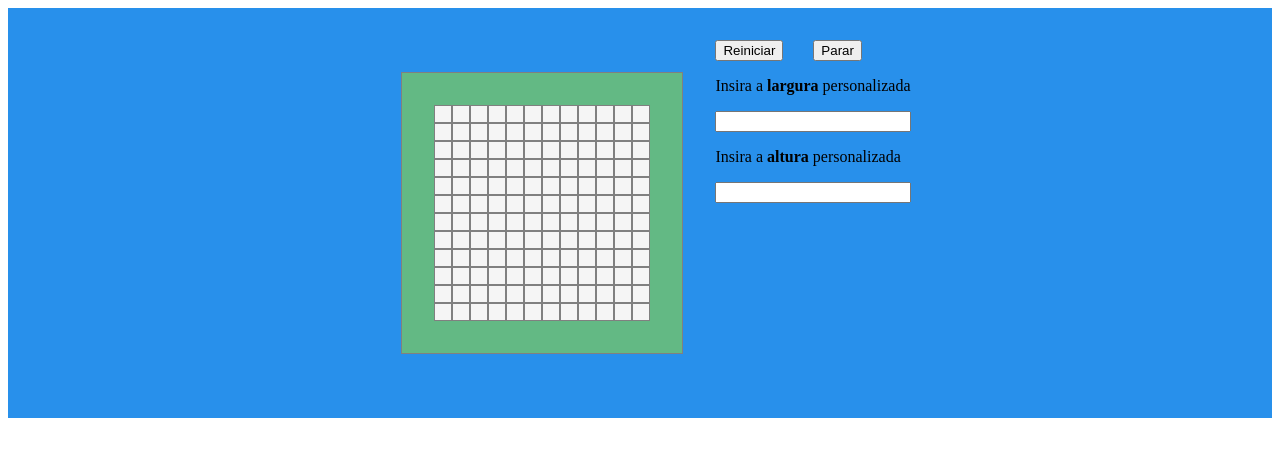
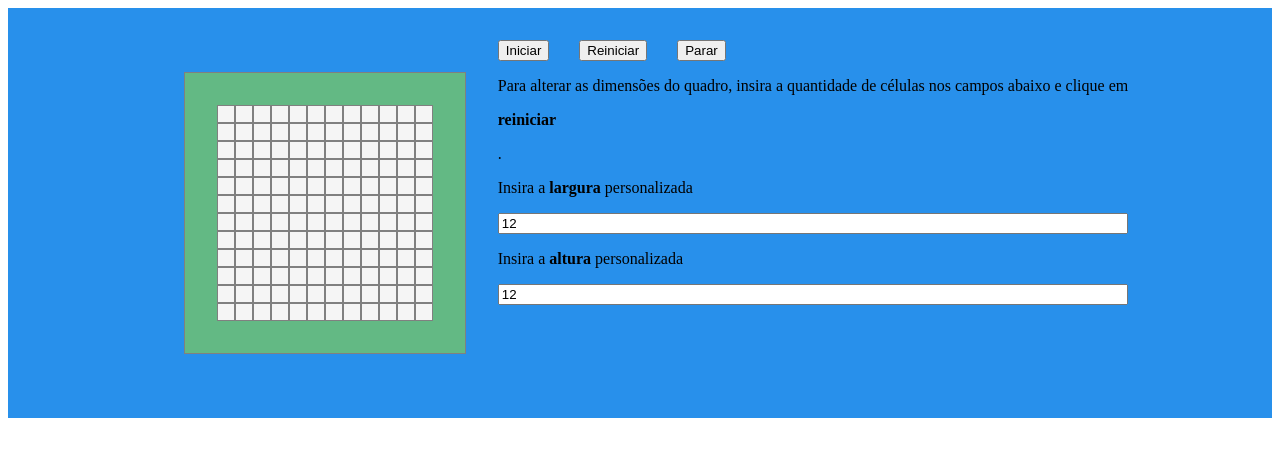
Before and after one commit to mhenrique94/game_of_life, a Vue app: page / in a window 1280 px wide. Shown: the top 456 px of the page. Built offline with nearby package versions, Linux system fonts and the light colour scheme.

Commit message:
Adiciona lógica de vizinhos

```diff
--- a/src/components/CanvasBase.vue
+++ b/src/components/CanvasBase.vue
@@ -1,5 +1,5 @@
 <template>
-  <div class="canvasBase">
+  <div class="canvasBase" id="canvasBase">
     <div v-for="(row, index) in boardMatrix" :key="index">
       <SingleCell
         v-for="(cell, subindex) in row"
@@ -11,18 +11,22 @@
   </div>
   <div class="boardControl">
     <div class="controlButtons">
+      <button @click="nextCycle()">Iniciar</button>
       <button @click="start()">Reiniciar</button>
       <button>Parar</button>
     </div>
     <div class="controlForm">
+      Para alterar as dimensões do quadro, insira a quantidade de células nos
+      campos abaixo e clique em <strong>reiniciar</strong>.
+
       <label for="boardWidth"
         >Insira a <strong>largura</strong> personalizada</label
       >
-      <input type="text" name="boardWidth" />
+      <input type="text" name="boardWidth" v-model="width" />
       <label for="boardHeight"
         >Insira a <strong>altura</strong> personalizada</label
       >
-      <input type="text" name="boardHeight" />
+      <input type="text" name="boardHeight" v-model="height" />
     </div>
   </div>
 </template>
@@ -35,14 +39,14 @@ export default {
   data() {
     return {
       boardMatrix: [],
-      arrayY: [],
-      boardSize: 0,
+      actualBoard: [],
+      cellsAlive: 0,
       width: 12,
       height: 12,
+      cycles: 0,
     };
   },
   created() {
-    this.boardSize = this.width * this.height;
     this.start();
   },
   methods: {
@@ -53,12 +57,73 @@ export default {
       return this.boardMatrix[row][col] === true;
     },
     start() {
+      this.boardMatrix = [];
       for (var i = 0; i < this.width; i++) {
         this.boardMatrix.push([]);
         for (var j = 0; j < this.height; j++) {
           this.boardMatrix[i].push(false);
         }
       }
+    },
+    nextCycle() {
+      let grid = [];
+      for (var x = 0; x < this.width; x++) {
+        grid[x] = [];
+        for (var y = 0; y < this.height; y++) {
+          let isActive = this.boardMatrix[x][y];
+          let aliveNeighbours = this.neighbors(x, y);
+          let result = false;
+
+          if (isActive && aliveNeighbours < 2) {
+            result = false;
+          }
+
+          if (isActive && (aliveNeighbours === 2 || aliveNeighbours === 3)) {
+            result = true;
+          }
+
+          if (isActive && aliveNeighbours > 3) {
+            result = false;
+          }
+
+          if (!isActive && aliveNeighbours === 3) {
+            result = true;
+          }
+
+          grid[x][y] = result;
+        }
+      }
+      for (let x = 0; x < this.width; x++) {
+        for (let y = 0; y < this.height; y++) {
+          this.boardMatrix[x][y] = grid[x][y];
+        }
+      }
+      this.cellsAlive = this.boardMatrix.reduce(
+        (count, row) => count + row.filter((cell) => cell).length,
+        false
+      );
+    },
+    neighbors(x, y) {
+      let neighborhood = 0;
+
+      for (var dx = -1; dx <= 1; dx++) {
+        for (var dy = -1; dy <= 1; dy++) {
+          let neighborX = x + dx;
+          let neighborY = y + dy;
+          if (
+            (dx !== 0 || dy !== 0) &&
+            neighborX >= 0 &&
+            neighborX < this.width &&
+            neighborY >= 0 &&
+            neighborY < this.height &&
+            this.boardMatrix[neighborX][neighborY]
+          ) {
+            neighborhood++;
+          }
+        }
+      }
+
+      return neighborhood;
     },
   },
 };
--- a/src/components/SingleCell.vue
+++ b/src/components/SingleCell.vue
@@ -6,9 +6,7 @@ export default {
   name: "SingleCell",
   methods: {
     clicked() {
-      let cellOrientation = this.$.vnode.key.split(":");
-      console.log("printa no filho ", cellOrientation[0], cellOrientation[1]);
-      this.$emit("toggle", cellOrientation[0], cellOrientation[1]);
+      this.$emit("toggle");
     },
   },
 };
@@ -24,6 +22,6 @@ export default {
 }
 
 .cellButton:hover {
-  background-color: #e5e5e6;
+  background-color: #c2c2c4;
 }
 </style>
```
